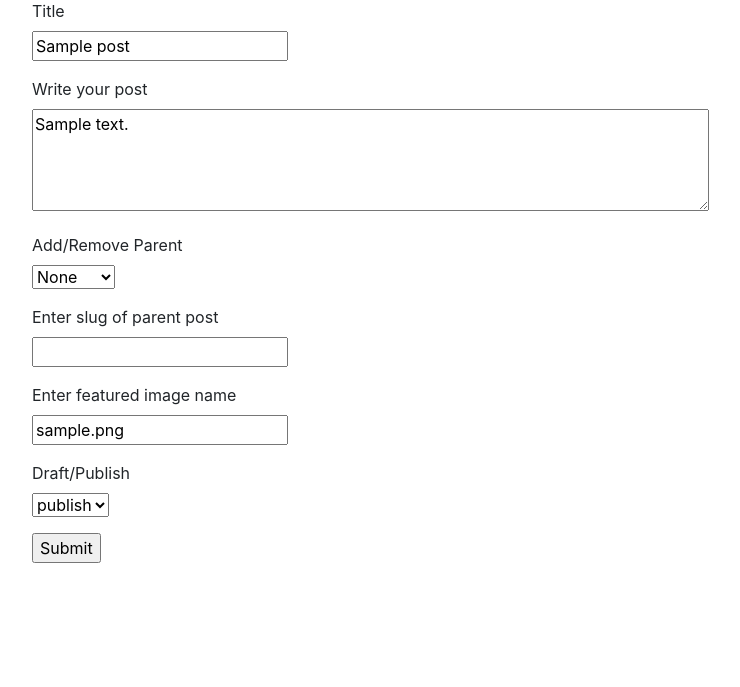
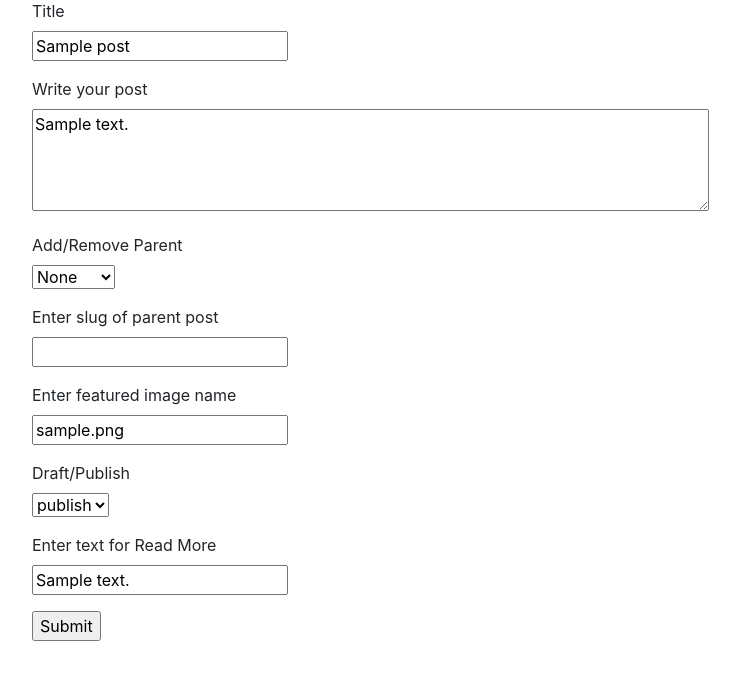
Before and after one commit to athkishore/fgsci, a Flask app: a page that uses app/templates/edit_post.html in a window 1280 px wide. Shown: the part 113-800 px from the top of the page, without its empty margins (53-793 px from the left). Run offline with Flask 2, Linux system fonts and the light colour scheme; a user stored in the database is signed in; tables that the repository leaves empty hold one stand-in row (values such as "Sample post"); parts of the project's set-up code (start-up, migrations or seed data) failed here and were passed over; some libraries are stand-ins or nearby versions.

Commit message:
dynamic read more text

```diff
--- a/app/forms.py
+++ b/app/forms.py
@@ -20,6 +20,7 @@ class PostForm(FlaskForm):
   parent_slug = StringField('Enter slug of parent post',validators=[Optional()])
   featured_img = StringField('Enter featured image name', validators=[Optional()])
   status = SelectField('Draft/Publish', choices=[(0,'draft'),(1,'publish')])
+  read_more_text = StringField('Enter text for Read More')
 
   def __init__(self, original_title, *args, **kwargs):
     super(PostForm, self).__init__(*args, **kwargs)
--- a/app/models.py
+++ b/app/models.py
@@ -36,6 +36,7 @@ class Post(db.Model):
   slug = db.Column(db.String(128), index=True, unique=True)
   featured_img = db.Column(db.String(128))
   status = db.Column(db.Integer)
+  read_more_text = db.Column(db.String(64))
   child_posts = db.relationship(
     'Post', secondary=post_rel,
     primaryjoin=(post_rel.c.parent_id == id),
--- a/app/routes.py
+++ b/app/routes.py
@@ -65,6 +65,8 @@ def edit_post(post_slug):
     post.body = form.post.data
     post.featured_img = form.featured_img.data
     post.status = int(form.status.data)
+    if form.read_more_text.data:
+      post.read_more_text = form.read_more_text.data
     if form.parent_slug.data:
       parent = Post.query.filter_by(slug=form.parent_slug.data).first_or_404()
       if int(form.add_remove_parent.data) == 1 and not post.is_child_of(parent):
@@ -81,6 +83,7 @@ def edit_post(post_slug):
     form.post.data = post.body
     form.featured_img.data = post.featured_img
     form.status.process_data(post.status)
+    form.read_more_text.data = post.read_more_text
   return render_template("edit_post.html", title="Edit Post", form=form,
     post = post)
 
--- a/app/templates/edit_post.html
+++ b/app/templates/edit_post.html
@@ -45,6 +45,13 @@
        <span style="color: red;">[{{ error }}]</span>
        {% endfor %}
      </p>
+     <p>
+       {{ form.read_more_text.label }}<br>
+       {{ form.read_more_text() }}<br>
+       {% for error in form.read_more_text.errors %}
+       <span style="color: red;">[{{ error }}]</span>
+       {% endfor %}
+     </p>
      <p>{{ form.submit() }}</p>
   </form>
 {% endblock %}
```
Also changed, not shown: app/templates/view_post.html (+31 -21 lines), migrations/versions/10a9db7d27fc_dynamic_read_more_text.py (added, +28 -0 lines).
